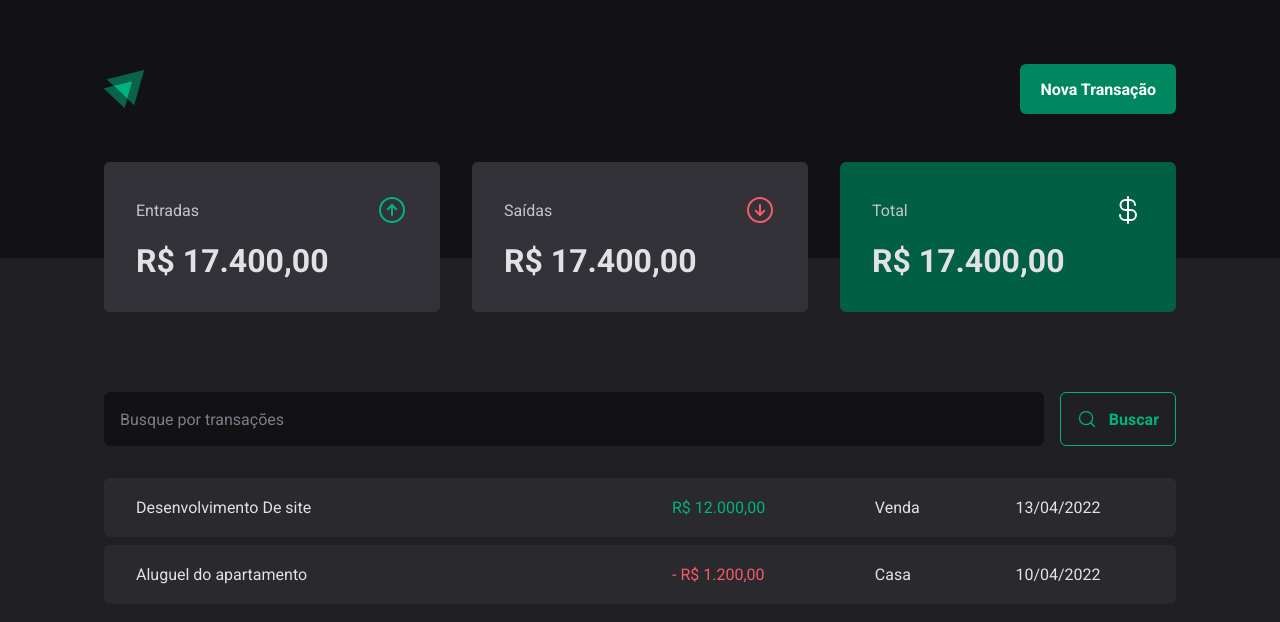
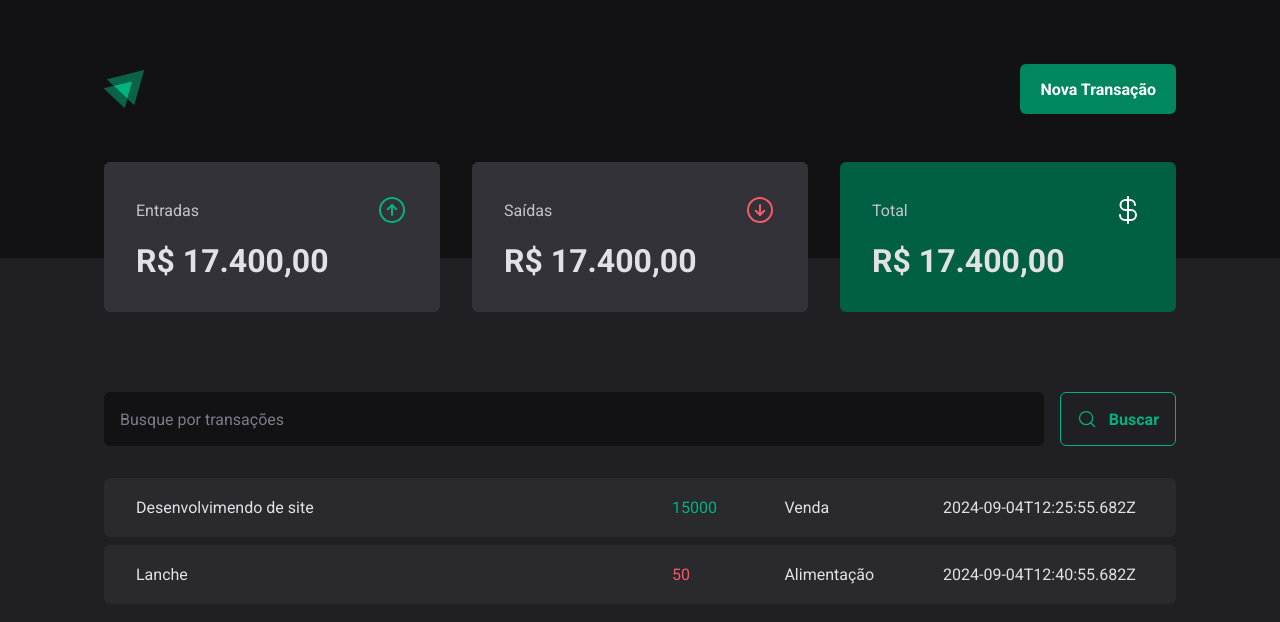
Before and after one commit to CaioEliws/Dt-Money, a React (Vite) app: page / in a window 1280 px wide. Shown: the top 622 px of the page. Built offline with nearby package versions, Linux system fonts and the light colour scheme; data requests are answered from the project's data file.

Commit message:
Created the api.json base

```diff
--- a/package.json
+++ b/package.json
@@ -5,6 +5,7 @@
   "type": "module",
   "scripts": {
     "dev": "vite",
+    "dev:server": "json-server server.json -w",
     "build": "tsc -b && vite build",
     "lint": "eslint .",
     "preview": "vite preview"
@@ -27,6 +28,7 @@
     "eslint-plugin-react-hooks": "^5.1.0-rc.0",
     "eslint-plugin-react-refresh": "^0.4.9",
     "globals": "^15.9.0",
+    "json-server": "^1.0.0-beta.2",
     "typescript": "^5.5.3",
     "typescript-eslint": "^8.0.1",
     "vite": "^5.4.1"
--- /dev/null
+++ b/server.json
@@ -0,0 +1,20 @@
+{
+    "transactions": [
+        {
+            "id": 1,
+            "description": "Desenvolvimendo de site",
+            "type": "income",
+            "category": "Venda",
+            "price": 15000,
+            "createdAt": "2024-09-04T12:25:55.682Z"
+        },
+        {
+            "id": 2,
+            "description": "Lanche",
+            "type": "outcome",
+            "category": "Alimentação",
+            "price": 50,
+            "createdAt": "2024-09-04T12:40:55.682Z"
+        }
+    ]
+}
--- a/src/pages/Transactions/index.tsx
+++ b/src/pages/Transactions/index.tsx
@@ -1,9 +1,34 @@
+import { useEffect, useState } from "react"
+
 import { Header } from "../../components/Header"
 import { Summary } from "../../components/Summary"
 import { SearchForm } from "./components/SearchForm"
+
 import { PriceHighLight, TransactionsContainer, TransactionsTable } from "./styles"
 
+interface Transacion {
+    id: number;
+    description: string;
+    type: 'income' | 'outcome';
+    price: number;
+    category: string;
+    createdAt: string;
+}
+
 export function Transactions() {
+    const [transactions, setTransactions] = useState<Transacion[]>([])
+
+    async function loadTransactionsApi() {
+        const response = await fetch('http://localhost:3000/transactions')
+        const data = await response.json();
+
+        setTransactions(data);
+    }
+
+    useEffect(() => {
+        loadTransactionsApi()
+    }, [])
+
     return (
         <div>
             <Header />
@@ -15,28 +40,23 @@ export function Transactions() {
 
                 <TransactionsTable>
                     <tbody>
-                        <tr>
-                            <td width="50%">Desenvolvimento De site</td>
-                            <td>
-                                <PriceHighLight variant="income">
-                                    R$ 12.000,00
-                                </PriceHighLight>
-                            </td>
-                            <td>Venda</td>
-                            <td>13/04/2022</td>
-                        </tr>
-                        <tr>
-                            <td width="50%">Aluguel do apartamento</td>
-                            <td>
-                                <PriceHighLight variant="outcome">
-                                    - R$ 1.200,00
-                                </PriceHighLight>
-                            </td>
-                            <td>Casa</td>
-                            <td>10/04/2022</td>
-                        </tr>
+                        {transactions.map(transaction => {
+                            return (
+                                <tr key={transaction.id}>
+                                    <td width="50%">{transaction.description}</td>
+                                    <td>
+                                        <PriceHighLight variant={transaction.type}>
+                                            {transaction.price}
+                                        </PriceHighLight>
+                                    </td>
+                                    <td>{transaction.category}</td>
+                                    <td>{transaction.createdAt}</td>
+                                </tr>
+                            )
+                        })}
                     </tbody>
                 </TransactionsTable>
+
             </TransactionsContainer>
         </div>
     )
```
Also changed, not shown: 1 other file (tests, documents, lock files or other folders).
